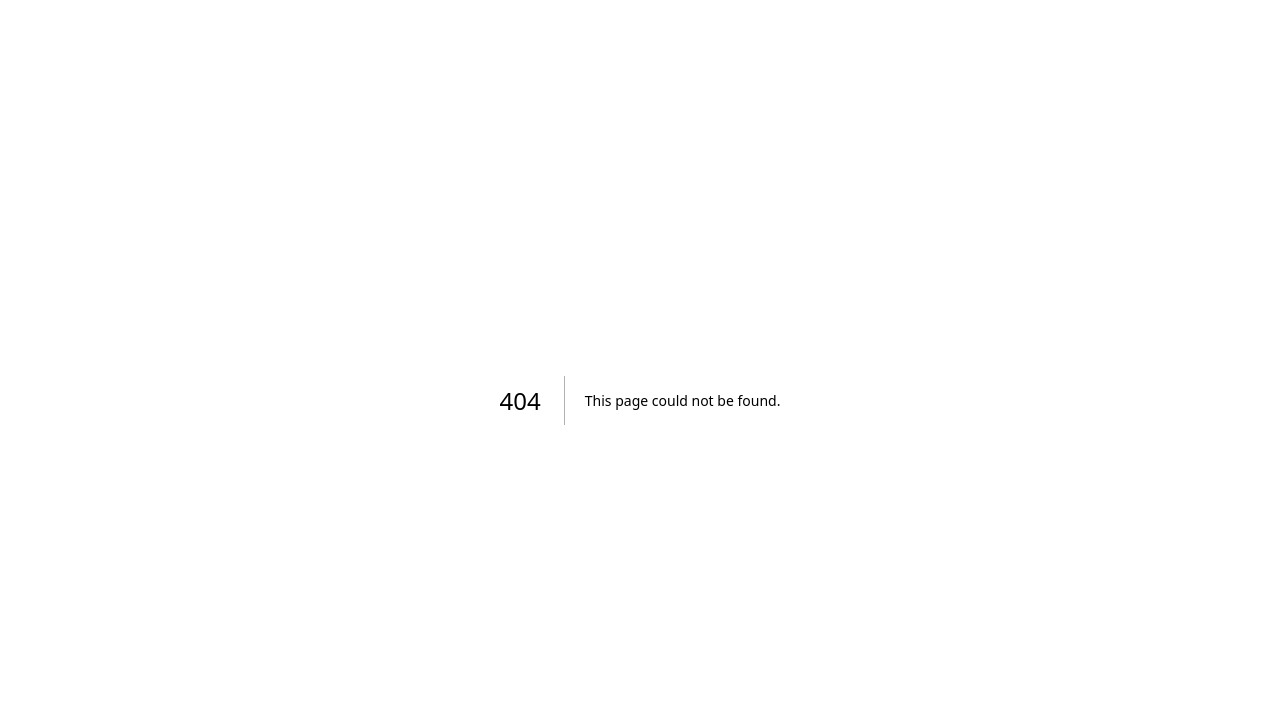
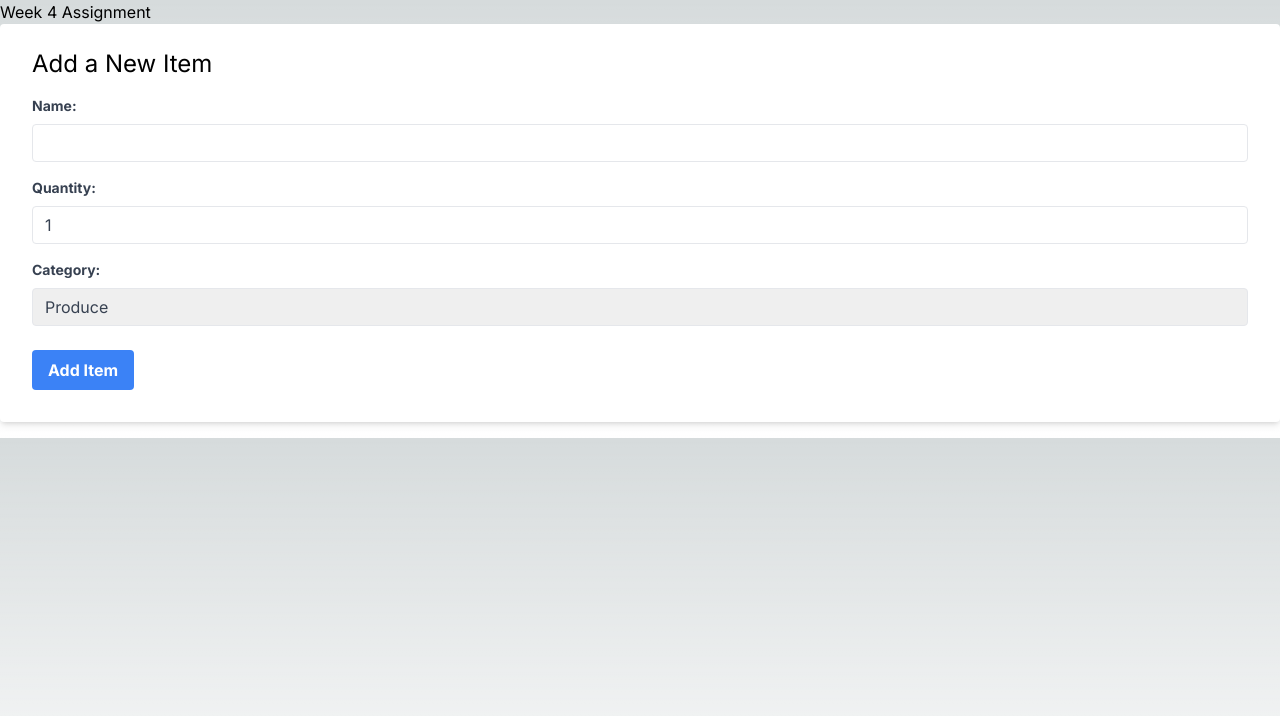
Before and after one commit to tansimafiana/cprg306-assignment, a Next.js app: page /week4 in a window 1280 px wide. Before the commit this address had no page. Shown: the top 716 px of the page. Built offline with nearby package versions, Linux system fonts and the light colour scheme.

Commit message:
Add week4

```diff
--- a/app/page.js
+++ b/app/page.js
@@ -23,6 +23,7 @@
   <li><Link href="/week3">week3</Link></li> {/* Add this line */}
   {/* Other links */}
 </ul>
+<Link href="/week4">week4</Link>
 
     </div>
   );
--- /dev/null
+++ b/app/week4/new-item.js
@@ -0,0 +1,105 @@
+// Assuming this is a JavaScript file
+// Add the "use client" directive to the top of the file
+"use client";
+
+import React, { useState } from 'react';
+
+function NewItem() {
+  // Initialize State Variables
+  const [name, setName] = useState('');
+  const [quantity, setQuantity] = useState(1);
+  const [category, setCategory] = useState('produce');
+
+  // Create a Form Submission Handler
+  const handleSubmit = (e) => {
+    e.preventDefault();
+
+    const item = {
+      name,
+      quantity,
+      category,
+    };
+
+    console.log(item);
+
+    alert(`Item Name: ${name}, Quantity: ${quantity}, Category: ${category}`);
+
+    // Reset state variables to their initial values
+    setName('');
+    setQuantity(1);
+    setCategory('produce');
+  };
+
+  return (
+    <div className="bg-white shadow-md rounded px-8 pt-6 pb-8 mb-4">
+      <h2 className="text-2xl mb-4">Add a New Item</h2>
+      <form onSubmit={handleSubmit}>
+        {/* Name Field */}
+        <div className="mb-4">
+          <label className="block text-gray-700 text-sm font-bold mb-2">
+            Name:
+          </label>
+          <input
+            className="appearance-none border rounded w-full py-2 px-3 text-gray-700 leading-tight focus:outline-none focus:shadow-outline"
+            type="text"
+            value={name}
+            onChange={(e) => setName(e.target.value)}
+            required
+          />
+        </div>
+
+        {/* Quantity Field */}
+        <div className="mb-4">
+          <label className="block text-gray-700 text-sm font-bold mb-2">
+            Quantity:
+          </label>
+          <input
+            className="appearance-none border rounded w-full py-2 px-3 text-gray-700 leading-tight focus:outline-none focus:shadow-outline"
+            type="number"
+            value={quantity}
+            min="1"
+            max="99"
+            onChange={(e) => setQuantity(Number(e.target.value))}
+            required
+          />
+        </div>
+
+        {/* Category Field */}
+        <div className="mb-6">
+          <label className="block text-gray-700 text-sm font-bold mb-2">
+            Category:
+          </label>
+          <select
+            className="appearance-none border rounded w-full py-2 px-3 text-gray-700 leading-tight focus:outline-none focus:shadow-outline"
+            value={category}
+            onChange={(e) => setCategory(e.target.value)}
+          >
+            <option value="produce">Produce</option>
+            <option value="dairy">Dairy</option>
+            <option value="bakery">Bakery</option>
+            <option value="meat">Meat</option>
+            <option value="frozen">Frozen Foods</option>
+            <option value="canned">Canned Goods</option>
+            <option value="dry">Dry Goods</option>
+            <option value="beverages">Beverages</option>
+            <option value="snacks">Snacks</option>
+            <option value="household">Household</option>
+            <option value="other">Other</option>
+          </select>
+        </div>
+
+        {/* Submit Button */}
+        <div className="flex items-center justify-between">
+          <button
+            className="bg-blue-500 hover:bg-blue-700 text-white font-bold py-2 px-4 rounded focus:outline-none focus:shadow-outline"
+            type="submit"
+          >
+            Add Item
+          </button>
+        </div>
+      </form>
+    </div>
+  );
+}
+
+export default NewItem;
--- /dev/null
+++ b/app/week4/page.js
@@ -0,0 +1,14 @@
+
+import React from 'react';
+import NewItem from './new-item';
+
+function Week4Page() {
+  return (
+    <div>
+      <h1>Week 4 Assignment</h1>
+      <NewItem />
+    </div>
+  );
+}
+
+export default Week4Page;
```
